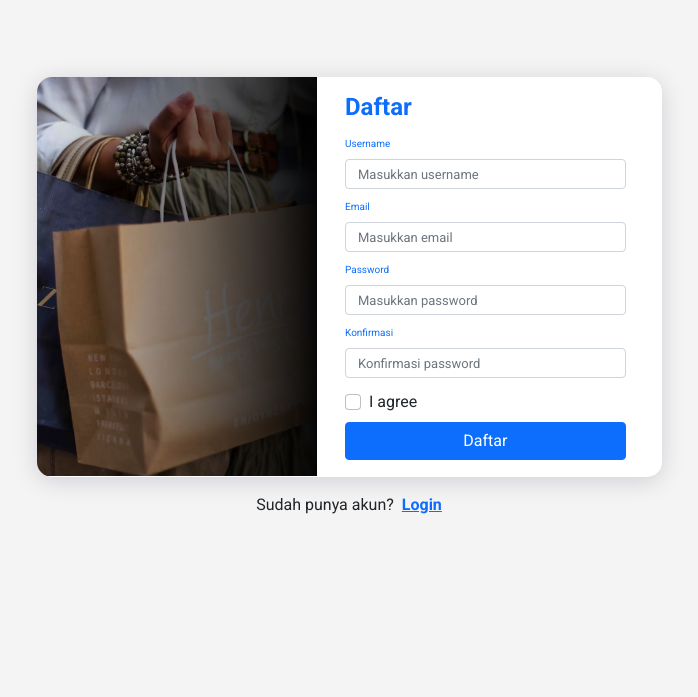
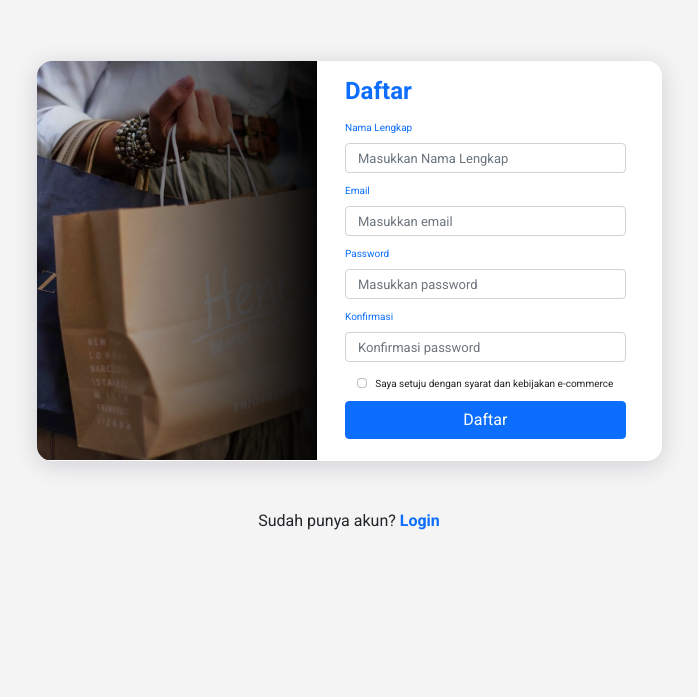
Before and after one commit to cdewantoro/genbox3-ecom-ui, a Vue app: page /register in a window 1280 px wide. Shown: the part 103-800 px from the top of the page, without its empty margins (291-989 px from the left). Built offline with nearby package versions, Linux system fonts and the light colour scheme; what @meforma/vue-toaster would draw is missing.

Commit message:
Update Action Register

```diff
--- a/src/stores/index.js
+++ b/src/stores/index.js
@@ -20,9 +20,19 @@ export const store = createStore({
     },
   },
   actions: {
+    async regis(context, data) {
+      await axios
+        .post("/register", data)
+        .then((response) => {
+          context.state.authMessage = response.data.message;
+        })
+        .catch((e) => {
+          context.state.authMessage = e.response.data.message;
+        });
+    },
     async login({ commit }, credentials) {
       await axios
-        .post("http://127.0.0.1:8000/api/login", credentials)
+        .post("/login", credentials)
         .then((response) => {
           const token = response.data.token;
           axios.defaults.headers.common["Authorization"] = `Bearer ${token}`;
@@ -39,6 +49,7 @@ export const store = createStore({
           .then((response) => {
             const token = response.data.token;
             commit("logout", token);
+            this.state.authMessage = response.data.message;
           })
           .catch((error) => {
             console.error(error);
--- a/src/views/LoginView.vue
+++ b/src/views/LoginView.vue
@@ -11,8 +11,8 @@
           <span class="material-symbols-outlined fs-2 fw-bold">login</span> <span>Login</span>
         </div>
         <div class="d-flex flex-column justify-content-center align-items-center h-75 mt-3">
-          <input class="fs-3 text-center text-secondary border-0" style="height: 50px; width: 80%;" type="text"
-            placeholder="Username" v-model="username">
+          <input class="fs-3 text-center text-secondary border-0" style="height: 50px; width: 80%;" type="email"
+            placeholder="Email" v-model="email">
           <hr>
           <input class="fs-3 text-center text-secondary border-0" style="height: 50px; width: 80%;" type="password"
             placeholder="Password" v-model="password">
@@ -39,15 +39,15 @@ export default {
   data() {
     return {
       isLoad: false,
-      username: 'admin',
-      password: '123',
+      email: '',
+      password: '',
     }
   },
   methods: {
     ...mapActions(['login']),
     actionLogin() {
       const credentials = {
-        email: this.username,
+        email: this.email,
         password: this.password
       };
       this.isLoad = true;
--- a/src/views/RegisterView.vue
+++ b/src/views/RegisterView.vue
@@ -7,44 +7,78 @@
             <img class="img-fluid" src="../assets/img/login-banner.png" alt="login-banner">
           </div>
           <div class="col py-3 ps-5 ps-md-3 pe-5">
-              <form class="text-center text-md-start">
+            <form class="text-center text-md-start" @submit.prevent="actionRegister">
               <h4 class="fw-bold text-primary">Daftar</h4>
               <div class="mb-1 mt-2">
-                  <label for="username" class="form-label text-primary">Username</label>
-                  <input type="text" class="form-control" id="username" required placeholder="Masukkan username">
+                <label for="username" class="form-label text-primary">Nama Lengkap</label>
+                <input type="text" class="form-control" id="username" required placeholder="Masukkan Nama Lengkap"
+                  v-model="namaLengkap">
               </div>
               <div class="mb-1">
                 <label for="email" class="form-label text-primary">Email</label>
-                  <input type="email" class="form-control" id="email" required placeholder="Masukkan email">
+                <input type="email" class="form-control" id="email" required placeholder="Masukkan email" v-model="email">
               </div>
               <div class="mb-1">
                 <label for="password" class="form-label text-primary">Password</label>
-                  <input type="password" class="form-control" id="password" required placeholder="Masukkan password">
+                <input type="password" class="form-control" id="password" required placeholder="Masukkan password"
+                  v-model="password">
               </div>
               <div class="mb-1">
                 <label for="konfirmasi" class="form-label text-primary">Konfirmasi</label>
                 <input type="password" class="form-control" id="konfirmasi" required placeholder="Konfirmasi password">
               </div>
-                <div class="d-flex d-md-block justify-content-center gap-2 mb-2 pt-2 form-check">
-                  <input type="checkbox" class="form-check-input" id="exampleCheck1" required>
-                  <label class="form-check-label" for="exampleCheck1">I agree</label>
+              <div class="d-flex justify-content-center align-items-center gap-2 mb-2 pt-2 form-check">
+                <input type="checkbox" class="form-check-input" style="height: 10px; width: 10px; margin-bottom: 5px;" id="exampleCheck1" required>
+                <label class="form-check-label" style="font-size: 10px;" for="exampleCheck1">Saya setuju dengan syarat dan kebijakan e-commerce</label>
               </div>
               <button type="submit" class="btn btn-primary w-100">Daftar</button>
             </form>
           </div>
         </div>
       </div>
-      <div class="mt-3">
-        <span class="me-2">Sudah punya akun?</span>
-        <router-link to="/login" class="fw-bold">Login</router-link>
+      <div class="mt-5">
+      Sudah punya akun? <span class="text-primary fw-bold"><router-link to="/login"
+          style="text-decoration: none;">Login</router-link></span>
     </div>
     </div>
   </div>
 </template>
 
 <script>
+import { mapActions, mapState } from 'vuex';
+
+
 export default {
-  name: 'RegisterView'
+  name: 'RegisterView',
+  data() {
+    return {
+      isLoad: false,
+      namaLengkap: '',
+      email: '',
+      password: ''
+    }
+  },
+  methods: {
+    ...mapActions(['regis']),
+    actionRegister() {
+      const data = {
+        nama_lengkap: this.namaLengkap,
+        email: this.email,
+        password: this.password
+      };
+      this.isLoad = true;
+      this.regis(data).then(() => {
+        this.$root.showToast('success', this.authMessage);
+        this.$router.push('/');
+        this.isLoad = false;
+      });
+    }
+  },
+  computed: {
+    ...mapState({
+      authMessage: state => state.authMessage
+    })
+  }
 }
 </script>
 
@@ -56,18 +90,23 @@ export default {
   box-shadow: 0px 4px 24px 0px rgba(0, 4, 45, 0.15);
   overflow: hidden;
 }
+
 img {
   object-fit: cover;
 }
+
 .form-label {
   font-size: x-small;
 }
+
 .form-control {
   height: 30px;
 }
+
 input::placeholder {
   font-size: small;
 }
+
 .direct {
   top: 1rem;
 }
@@ -76,10 +115,12 @@ input::placeholder {
   input::placeholder {
     text-align: center;
   }
+
   input {
     text-align: center;
   }
 }
+
 @media screen and (min-width: 768px) {
   .login {
     width: 625px;
```
Lines whose indentation alone changed are shown as unchanged.
